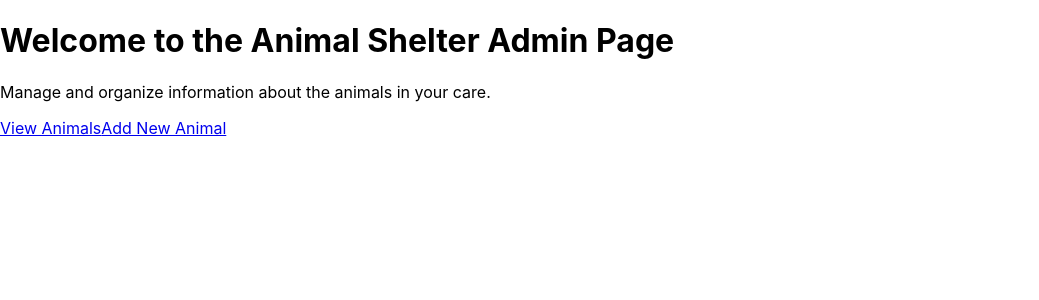
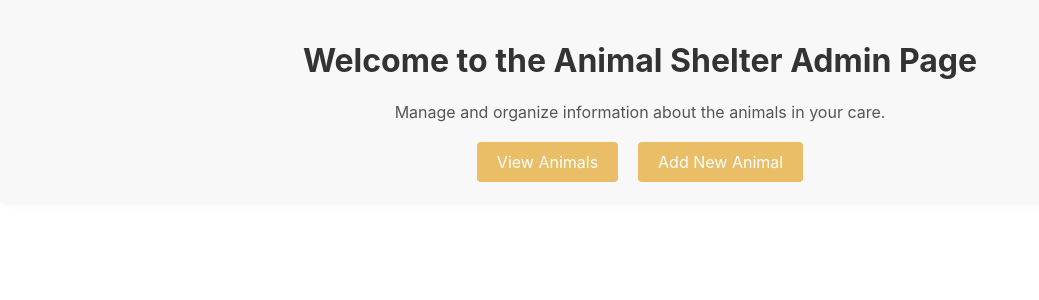
Before and after one commit to SuzSch/Animal_Shelter_FrontEnd_React, a React (Create React App) app: page / in a window 1280 px wide. Shown: the top 300 px of the page, without its empty margins (0-1039 px from the left). Built offline with nearby package versions, Linux system fonts and the light colour scheme.

Commit message:
Add styling to home page, organize pages in folders.

```diff
--- a/src/App.js
+++ b/src/App.js
@@ -1,6 +1,6 @@
 import React from 'react';
 import { BrowserRouter as Router, Route, Routes } from 'react-router-dom';
-import Home from './Pages/Home';
+import Home from './Pages/Home/Home';
 
 function App() {
   return (
--- /dev/null
+++ b/src/Pages/Home/Home.css
@@ -0,0 +1,43 @@
+/* src/components/HomePage.css */
+
+.home-page-container {
+  display: flex;
+  justify-content: center;
+  align-items: center;
+  height: 100vh;
+}
+
+.home-page {
+  text-align: center;
+  background-color: #f8f8f8;
+  padding: 20px;
+  border-radius: 8px;
+  box-shadow: 0 0 10px rgba(0, 0, 0, 0.1);
+}
+
+h1 {
+  color: #333;
+}
+
+p {
+  color: #555;
+}
+
+.cta-buttons {
+  margin-top: 20px;
+}
+
+.btn {
+  display: inline-block;
+  padding: 10px 20px;
+  margin: 0 10px;
+  text-decoration: none;
+  color: #fff;
+  background-color: #e9be67;
+  border-radius: 4px;
+  transition: background-color 0.3s ease;
+
+  &:hover {
+    background-color: #0056b3;
+  }
+}
--- a/src/Pages/Home.js
+++ b/src/Pages/Home/Home.js
@@ -1,5 +1,6 @@
 import React from 'react';
 import { Link } from 'react-router-dom';
+import './Home.css'
 
 const HomePage = () => {
   return (
```
Also changed, not shown: src/Pages/PetList/PetList.css (added), src/Pages/PetList/PetList.js (added).
